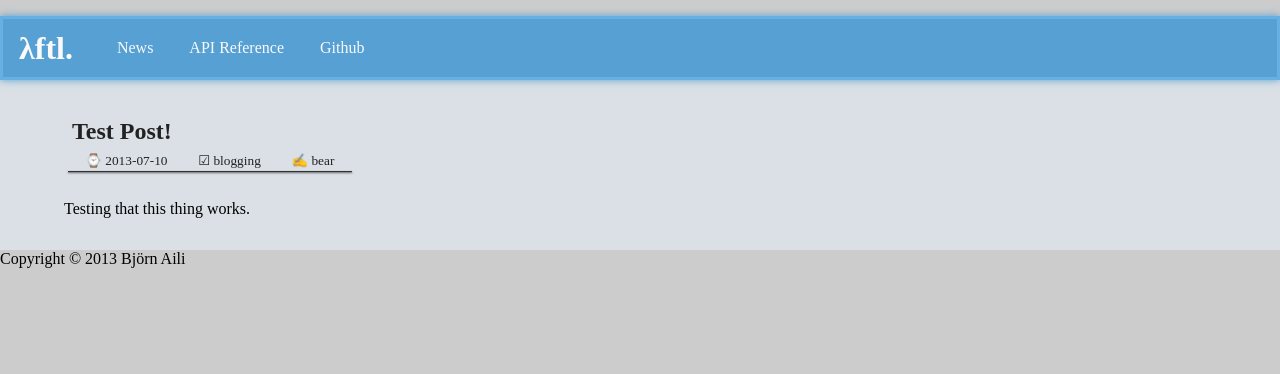
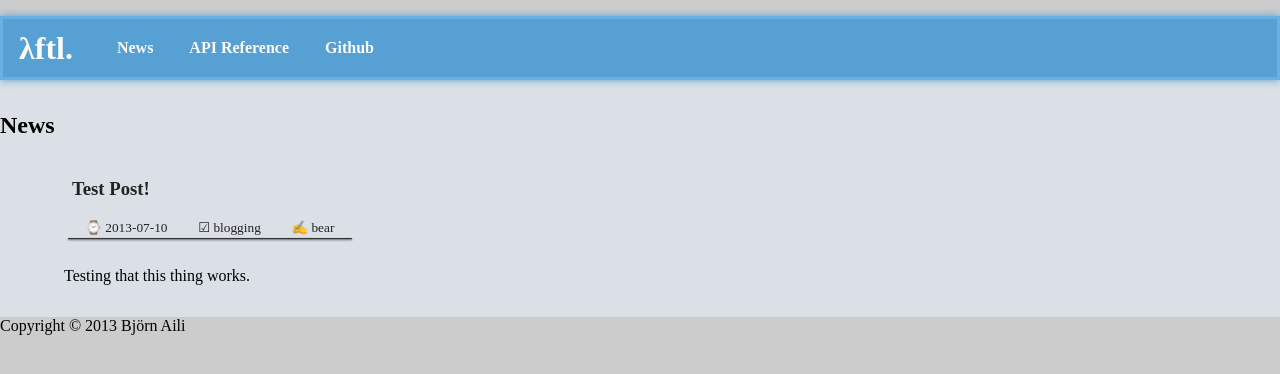
Before and after one commit to beark/ftl, a Jekyll site: the page built from index.html, in a window 1280 px wide. Shown: the top 374 px of the page. Built offline with Jekyll 4.4.1, drawn with Linux system fonts in a browser that asks for light colours; Markdown is read by kramdown in place of the engine named in the settings.

Commit message:
Change layout to display page title.

```diff
--- a/_layouts/default.html
+++ b/_layouts/default.html
@@ -25,6 +25,11 @@
 			</header>
 
 			<main>
+				{% if page.title %}
+				<header>
+					<h2>{{ page.title }}</h2>
+				</header>
+				{% endif %}
 
 				{{ content }}
 
--- a/_layouts/page.html
+++ b/_layouts/page.html
@@ -4,8 +4,8 @@ layout: default
 
 <div class="post">
 
-    <h2>{{ page.title }}</h2>
+	<h2>{{ page.title }}</h2>
 
-<div class="entry">{{ content }}</div>
+	<div class="entry">{{ content }}</div>
 
 </div>
--- a/_layouts/post.html
+++ b/_layouts/post.html
@@ -5,7 +5,7 @@ layout: default
 
         <header>
 		<div class="info-container">
-		    <h2>{{ page.title }}</h2>
+		    <h3>{{ page.title }}</h3>
 		    <time class="info" datetime="{{page.date|date:"%F"}}">⌚ {{page.date|date:"%Y-%m-%d"}}</time>
 		    <span class="category info">☑ {{ page.categories | category_links }}</span>
 		    <span class="author info">✍ {% if page.author %}{{page.author}}{% else %}{{site.author}}{% endif%}</span>
--- a/api/index.html
+++ b/api/index.html
@@ -5,7 +5,7 @@ title: API Reference
 <article>
 	<header>
 		<div class="info-container">
-		<h2>API References</h2>
+		<h3>API References</h3>
 		</div>
 		<hr></hr>
 	</header>
--- a/index.html
+++ b/index.html
@@ -6,7 +6,7 @@ title: News
 <article>
 	<header>
 		<div class="info-container">
-			<h2><a href="{{site.baseurl}}{{post.url}}">{{ post.title }}</a></h2>
+			<h3><a href="{{site.baseurl}}{{post.url}}">{{ post.title }}</a></h3>
 			<time class="info" datetime="{{post.date|date:"%F"}}">⌚ {{post.date|date:"%Y-%m-%d"}}</time>
 			<span class="category info">☑ {{ post.categories | category_links }}</span>
 			<span class="author info">✍ {% if post.author %}{{post.author}}{% else %}{{site.author}}{% endif%}</span>
--- a/style.css
+++ b/style.css
@@ -28,6 +28,11 @@ div.main > header {
 
 div.main > header a {
 	color: #fafafa;
+	font-weight: bold;
+}
+
+div.main > header a:hover {
+	text-shadow: 0 0 12px white;
 }
 
 div.main > header > h1 {
@@ -50,13 +55,17 @@ div.main > header > nav > ul > li:first-child {
 	margin-left: 0;
 }
 
-div.main > header > nav a:hover {
-	text-shadow: 0 0 12px white;
-}
-
 main > article {
 	overflow: hidden;
 	margin-left: 5%;
+}
+
+main > article a {
+	color: #56A0D3;
+}
+
+main > article a:hover {
+	text-shadow: 0 0 12px #56A0D3;
 }
 
 article > header {
```
